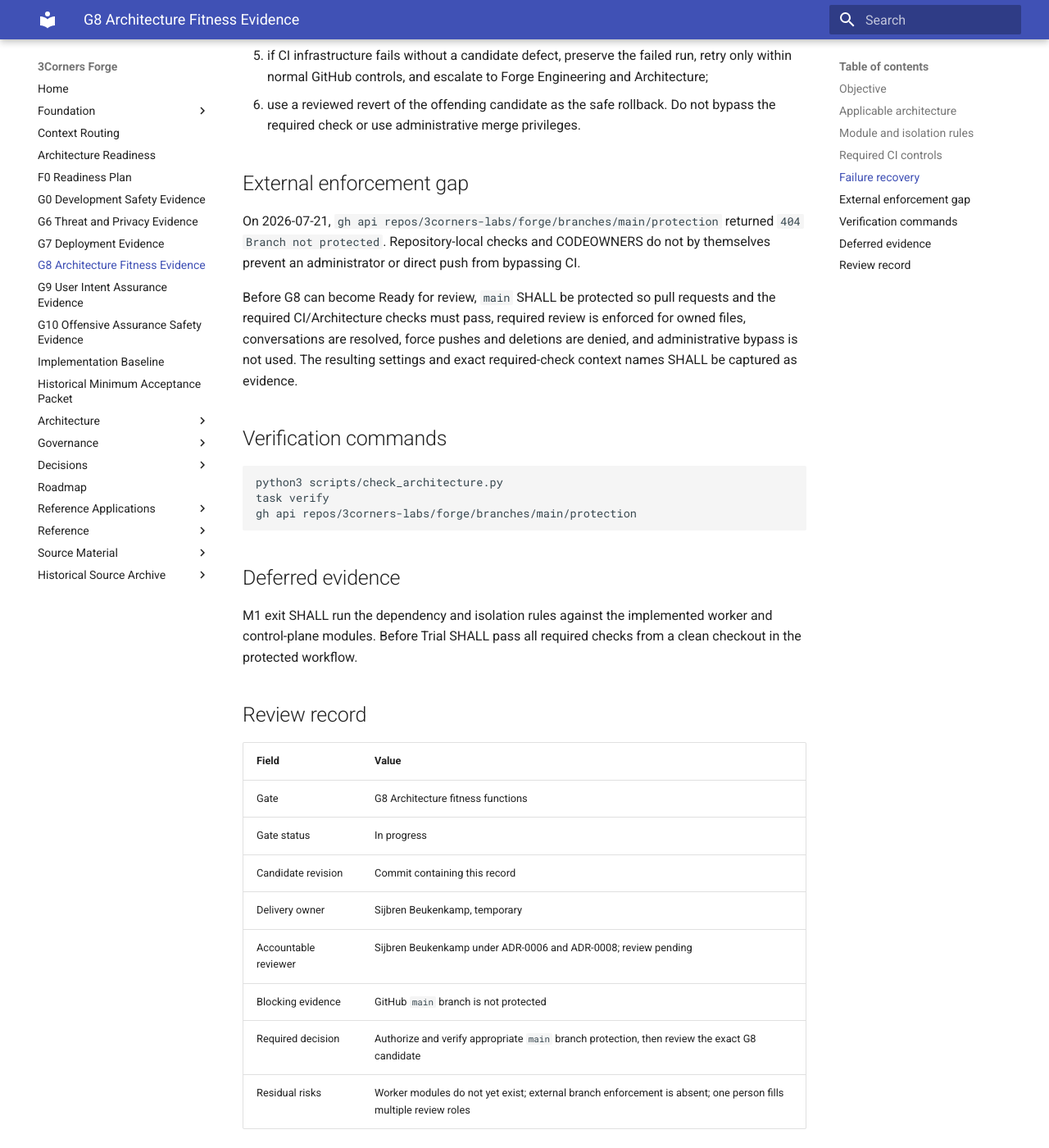
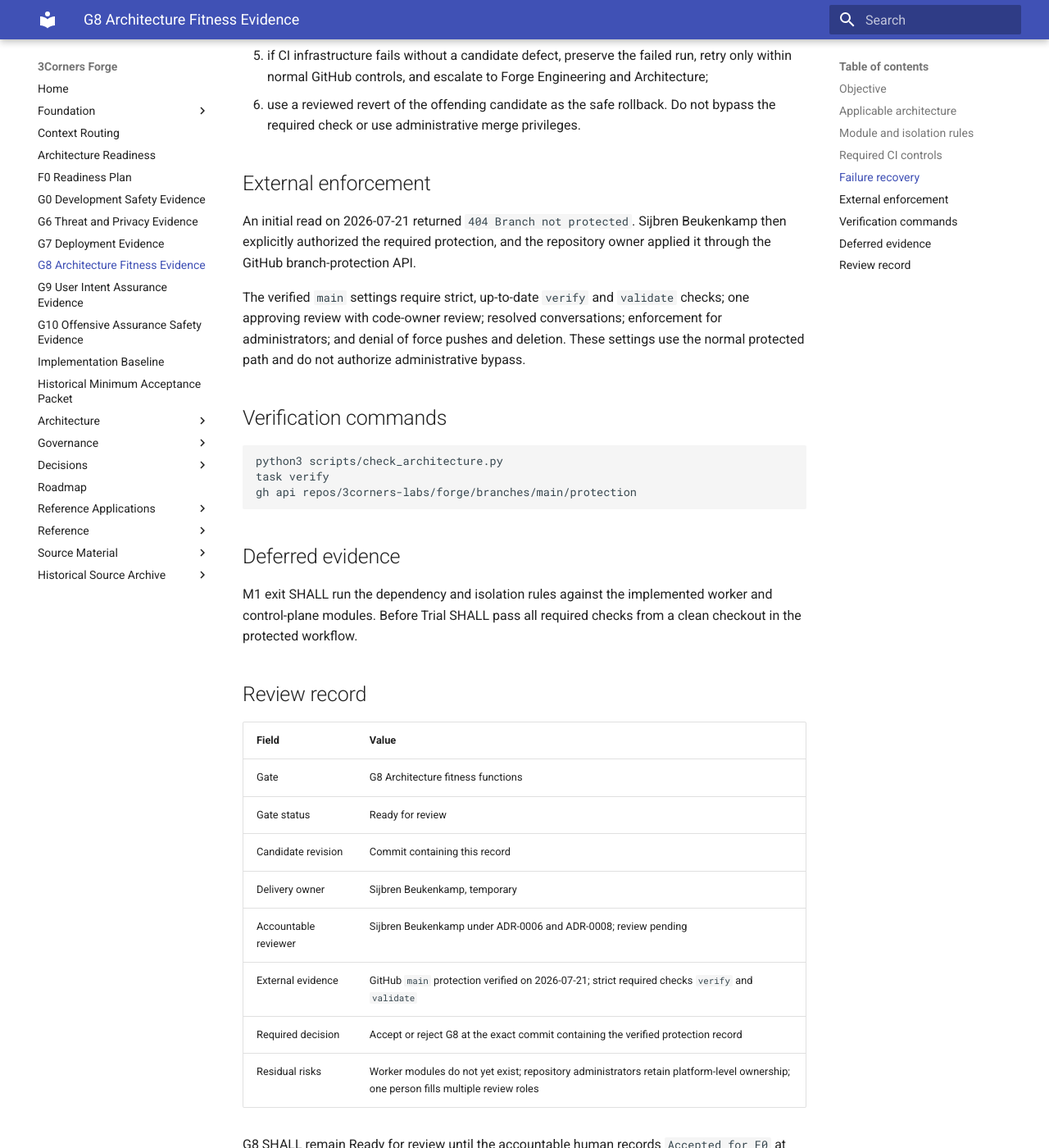
Before and after one commit to 3Corners-Labs/Forge, an MkDocs documentation site: the page built from docs/governance/g8-architecture-fitness-evidence.md, in a window 1280 px wide and 1400 px high, scrolled down 1811 px. Shown: the whole window at 82% size. Built offline with MkDocs 1.6.1 and Material for MkDocs 9.7.7, drawn with Linux system fonts in a browser that asks for light colours; some of the changed text lies outside the part shown.

```diff
--- a/docs/governance/g8-architecture-fitness-evidence.md
+++ b/docs/governance/g8-architecture-fitness-evidence.md
@@ -51,11 +51,11 @@
 5. if CI infrastructure fails without a candidate defect, preserve the failed run, retry only within normal GitHub controls, and escalate to Forge Engineering and Architecture;
 6. use a reviewed revert of the offending candidate as the safe rollback. Do not bypass the required check or use administrative merge privileges.
 
-## External enforcement gap
+## External enforcement
 
-On 2026-07-21, `gh api repos/3corners-labs/forge/branches/main/protection` returned `404 Branch not protected`. Repository-local checks and CODEOWNERS do not by themselves prevent an administrator or direct push from bypassing CI.
+An initial read on 2026-07-21 returned `404 Branch not protected`. Sijbren Beukenkamp then explicitly authorized the required protection, and the repository owner applied it through the GitHub branch-protection API.
 
-Before G8 can become Ready for review, `main` SHALL be protected so pull requests and the required CI/Architecture checks must pass, required review is enforced for owned files, conversations are resolved, force pushes and deletions are denied, and administrative bypass is not used. The resulting settings and exact required-check context names SHALL be captured as evidence.
+The verified `main` settings require strict, up-to-date `verify` and `validate` checks; one approving review with code-owner review; resolved conversations; enforcement for administrators; and denial of force pushes and deletion. These settings use the normal protected path and do not authorize administrative bypass.
 
 ## Verification commands
 
@@ -74,12 +74,12 @@
 | Field | Value |
 |---|---|
 | Gate | G8 Architecture fitness functions |
-| Gate status | In progress |
+| Gate status | Ready for review |
 | Candidate revision | Commit containing this record |
 | Delivery owner | Sijbren Beukenkamp, temporary |
 | Accountable reviewer | Sijbren Beukenkamp under ADR-0006 and ADR-0008; review pending |
-| Blocking evidence | GitHub `main` branch is not protected |
-| Required decision | Authorize and verify appropriate `main` branch protection, then review the exact G8 candidate |
-| Residual risks | Worker modules do not yet exist; external branch enforcement is absent; one person fills multiple review roles |
+| External evidence | GitHub `main` protection verified on 2026-07-21; strict required checks `verify` and `validate` |
+| Required decision | Accept or reject G8 at the exact commit containing the verified protection record |
+| Residual risks | Worker modules do not yet exist; repository administrators retain platform-level ownership; one person fills multiple review roles |
 
-G8 SHALL remain In progress while the protected-branch requirement is unmet.
+G8 SHALL remain Ready for review until the accountable human records `Accepted for F0` at the exact committed revision.
```
Also changed, not shown: docs/governance/architecture-readiness.md (+4 -4 lines), docs/governance/g10-offensive-assurance-safety-evidence.md (+7 -6 lines), docs/governance/g6-threat-privacy-evidence.md (+6 -5 lines), docs/governance/g9-user-intent-assurance-evidence.md (+8 -7 lines), 4 other files.
